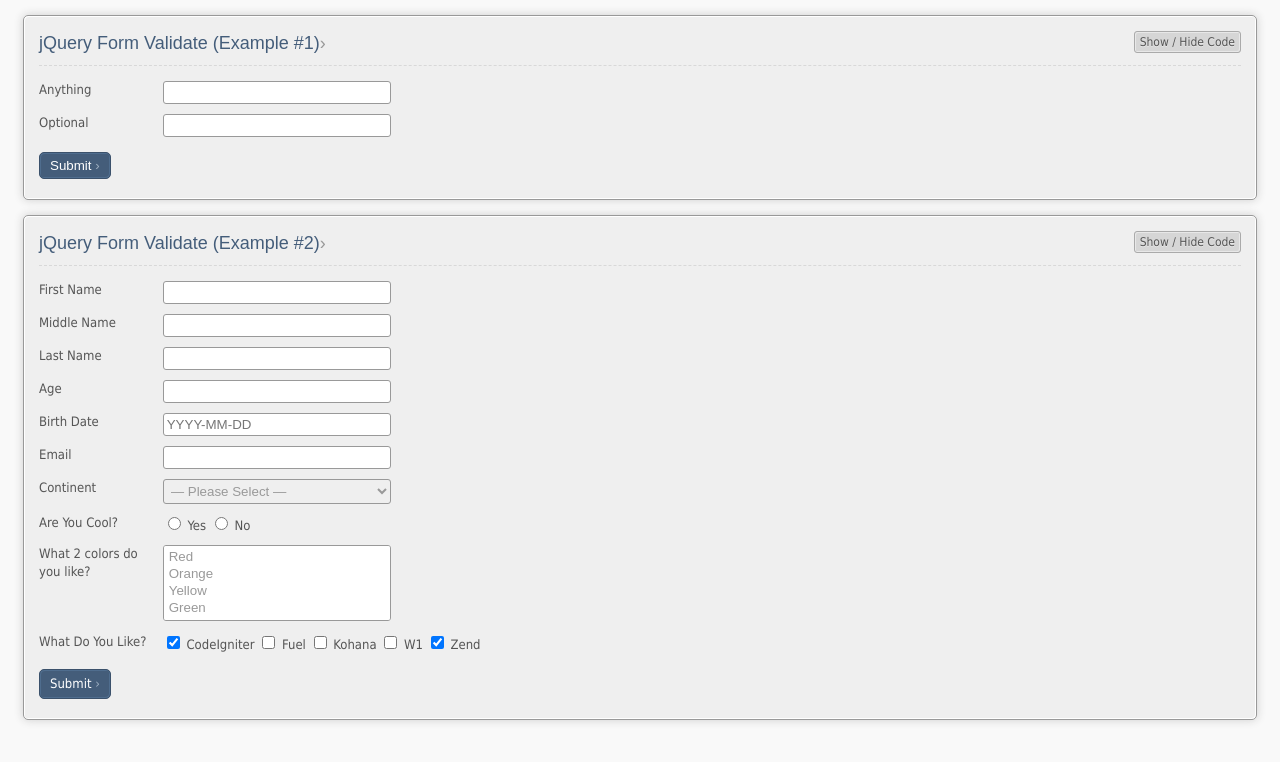
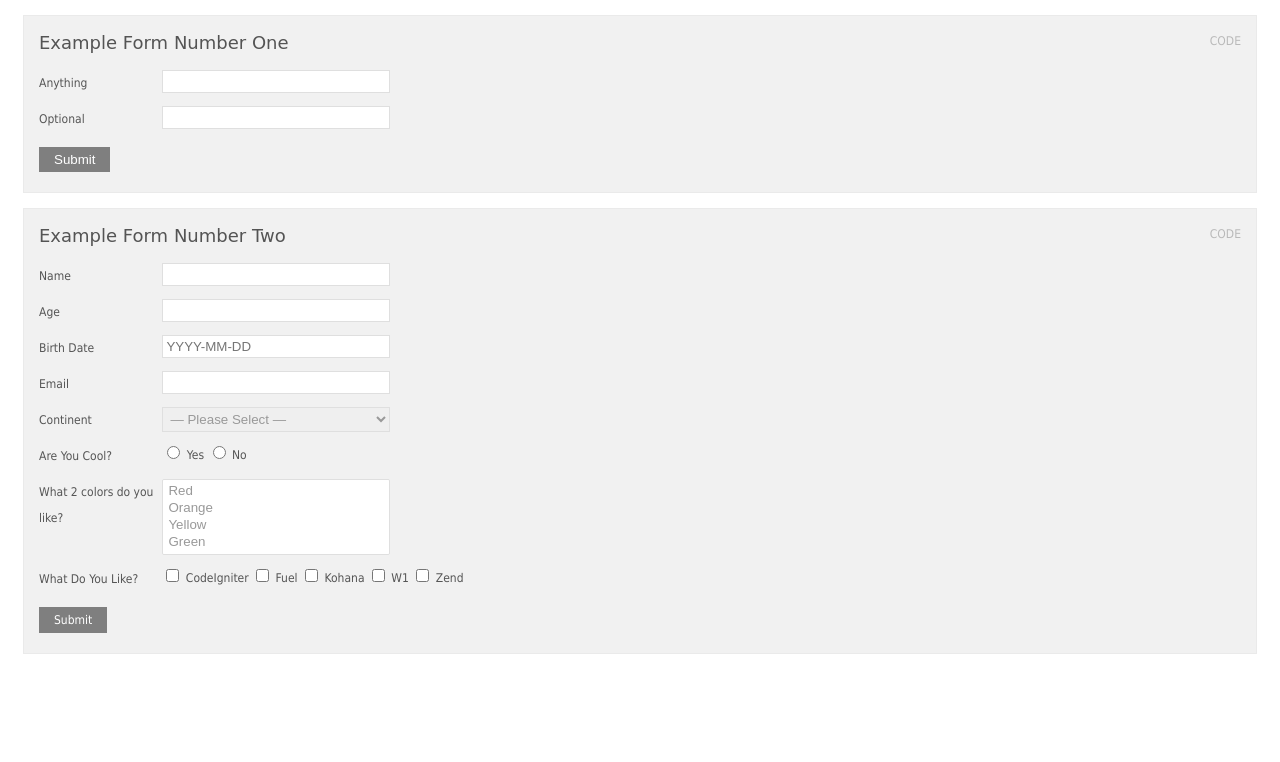
Before and after one commit to vmichnowicz/jquery.formvalidate, a website: page index.html in a window 1280 px wide. Drawn offline with nearby package versions, Linux system fonts and the light colour scheme.

Commit message:
Updated CSS of index.html

```diff
--- a/index.html
+++ b/index.html
@@ -19,7 +19,7 @@
 	<script type="text/javascript">
 		$(document).ready(function() {
 
-			// Validate form #1 on form submission
+			// Validate on form submission
 			$('#form_1').submit(function(e) {
 				e.preventDefault();
 				$(this).formvalidate({
@@ -30,7 +30,7 @@
 				});
 			});
 
-			// Validate form #2 when the submit button is clicked
+			// Validate when the submit button is clicked
 			$('#submit_2').click(function(e) {
 				e.preventDefault();
 
@@ -76,53 +76,40 @@
 
 	<style type="text/css">
 		html {
-			font: 13px/18px "Tahoma", "Verdana", "Arial", sans-serif;
-			color: #333;
-			background-color: #f9f9f9;
+			font: 12px/16px "Tahoma", "Verdana", "Arial", sans-serif;
+			color: #797979;
+			background-color: #fff;
 		}
 		fieldset {
 			padding: 0px 15px 5px 15px;
 			margin: 15px;
-			background-color: #efefef;
-			border: 1px solid #999;
-			border-radius: 5px;
-			box-shadow: 1px 1px 0px #fff inset, -1px -1px 0px #fff inset, 0px 0px 10px #cecece;
+			background-color: #f1f1f1;
+			border: 1px solid #eaeaea;
 		}
 		legend {
 			display: none;
 		}
 		h2 {
-			font: 18px/24px "Myriad Pro", sans-serif;
-			border-bottom: 1px dashed #d8d8d8;
-			color: #445d7a;
+			font: normal 18px/24px "DejaVu Sans", "Myriad Pro", sans-serif;
+			color: #545454;
 			margin: 15px 0px;
-			padding: 0px 0px 10px 0px;
-		}
-		h2 em {
-			font-style: normal;
-			color: #999;
+			padding: 0px;
 		}
 		h2 a {
 			float: right;
 			font: 12px/20px "Tahoma", "Verdana", "Arial", sans-serif;
-			color: #555;
-			background-color: #d6d6d6;
-			padding: 0px 5px;
-			border: 1px solid #aaa;
-			box-shadow: 1px 1px 0px #e8e8e8 inset, -1px -1px 0px #e8e8e8 inset;
-			text-shadow: 0px 1px 0px #e8e8e8;
+			color: #b9b9b9;
+			text-transform: uppercase;
 			text-decoration: none;
-			border-radius: 3px;
 		}
 		pre {
 			display: none;
 			margin: 10px 0px;
-			font: 12px/18px monospace;
-			color: #555;
-			background-color: #fff;
+			font: 11px/18px "DejaVu Sans Mono", monospace;
+			color: #fff;
+			background-color: #3e3e3e;
 			padding: 10px;
-			border: 1px solid #ddd;
-			border-radius: 3px;
+			border: 1px solid #313131;
 		}
 		fieldset > div {
 			margin: 10px 0px;
@@ -131,6 +118,7 @@
 			display: inline-block;
 			width: 120px;
 			vertical-align: top;
+			line-height: 26px;
 		}
 		label {
 			cursor: pointer;
@@ -139,17 +127,16 @@
 		input[type="text"],
 		select,
 		textarea {
-			border: 1px solid #999;
+			border: 1px solid #dfdfdf;
 			padding: 3px;
 			width: 220px;
 			color: #999;
-			border-radius: 3px;
 		}
 		select { width: 228px; }
 		input[type="text"]:focus,
 		select:focus,
 		textarea:focus {
-			border-color: #81aa47;
+			border-color: #dfdfdf;
 			color: #333;
 		}
 		span.error {
@@ -162,20 +149,14 @@
 			border-color: #95bc4b;
 		}
 		.submit {
-			background-color: #445d7a;
+			background-color: #7f7f7f;
 			color: #fff;
 			text-decoration: none;
-			padding: 5px 10px;
+			padding: 5px 15px;
 			margin: 5px 0px;
 			display: inline-block;
-			border: 1px solid #3b516b;
-			box-shadow: 1px 1px 0px #4f6d8e inset, -1px -1px 0px #4f6d8e inset;
-			border-radius: 5px;
 			cursor: pointer;
-		}
-		.submit em {
-			color: #9eafc1;
-			font-style: normal;
+			border: 0px solid transparent;
 		}
 	</style>
 
@@ -187,8 +168,8 @@
 
 	<form id="form_1" method="post" action="">
 		<fieldset>
-			<legend>jQuery Form Validate (Example #1)</legend>
-			<h2>jQuery Form Validate (Example #1)<em>&rsaquo;</em> <a href="#example_1">Show / Hide Code</a></h2>
+			<legend>Example Form Number One</legend>
+			<h2>Example Form Number One <a href="#example_1">Code</a></h2>
 			<div>
 				<label for="required">Anything</label>
 				<input type="text" id="required" name="required" title="Anything" class="trim required" maxlength="128" />
@@ -198,16 +179,17 @@
 				<input type="text" id="optional" name="optional" title="Optional" maxlength="128" />
 			</div>
 			<div>
-				<button type="submit" class="submit" id="submit_1">Submit <em>&rsaquo;</em></button>
+				<button type="submit" class="submit" id="submit_1">Submit</button>
 			</div>
 <pre id="example_1">
-// Validate form #1 on form submission
+// Validate on form submission
 $(&#39;#form_1&#39;).submit(function(e) {
 	e.preventDefault();
 	$(this).formvalidate({
 		onSuccess: function(O) {
 			alert(&#39;Form #1 is valid!&#39;);
-		}
+		},
+		language: &#39;de&#39;
 	});
 });</pre>
 		</fieldset>
@@ -215,19 +197,11 @@ $(&#39;#form_1&#39;).submit(function(e) {
 
 	<form id="form_2" method="post" action="">
 		<fieldset>
-			<legend>jQuery Form Validate (Example #2)</legend>
-			<h2>jQuery Form Validate (Example #2)<em>&rsaquo;</em> <a href="#example_2">Show / Hide Code</a></h2>
+			<legend>Example Form Number Two</legend>
+			<h2>Example Form Number Two <a href="#example_2">Code</a></h2>
 			<div>
-				<label for="first_name">First Name</label>
-				<input type="text" id="first_name" name="first_name" title="First Name" class="trim required min_length-5 max_length-128" maxlength="128" />
-			</div>
-			<div>
-				<label for="middle_name">Middle Name</label>
-				<input type="text" id="middle_name" name="middle_name" title="Middle Name" class="middle_name-walch" maxlength="128" />
-			</div>
-			<div>
-				<label for="last_name">Last Name</label>
-				<input type="text" id="last_name" name="last_name" title="Last Name" class="trim required min_length-5 max_length-128" maxlength="128" />
+				<label for="name">Name</label>
+				<input type="text" id="name" name="name" title="Name" class="trim required min_length-5 max_length-128" maxlength="128" />
 			</div>
 			<div>
 				<label for="age">Age</label>
@@ -276,39 +250,30 @@ $(&#39;#form_1&#39;).submit(function(e) {
 			</div>
 			<div>
 				<label>What Do You Like?</label>
-				<label><input type="checkbox" name="like[]" checked="checked" value="ci" title="What do you like?" class="required"/> CodeIgniter</label>
+				<label><input type="checkbox" name="like[]" value="ci" title="What do you like?" class="required"/> CodeIgniter</label>
 				<label><input type="checkbox" name="like[]" value="fuel" class="min_options-2 max_options-3" /> Fuel</label>
 				<label><input type="checkbox" name="like[]" value="kohana" /> Kohana</label>
 				<label><input type="checkbox" name="like[]" value="w1" /> W1</label>
-				<label><input type="checkbox" name="like[]" checked="checked" value="zend" /> Zend</label>
+				<label><input type="checkbox" name="like[]" value="zend" /> Zend</label>
 			</div>
 			<div>
-				<a href="javascript:void(0);" class="submit" id="submit_2">Submit <em>&rsaquo;</em></a>
+				<a href="javascript:void(0);" class="submit" id="submit_2">Submit</a>
 			</div>
 <pre id="example_2">
-// Validate form #2 when the submit button is clicked
+// Validate when the submit button is clicked
 $(&#39;#submit_2&#39;).click(function(e) {
 	e.preventDefault();
 
 	// From the anchor element find the closest form element
 	$(this).closest(&#39;form&#39;).formvalidate({
-		// Let&#39;s modiyfy a validation message and add a custom validation method
 		validations: {
-			// Modify error message
-			required: {
-				text: &#39;{0} is required (and error messages can be overwritten!).&#39;
-			},
 			// Add a custom validation
-			middle_name: {
-				text: &#39;Your {0} cannot be &quot;{2}&quot; because this is a custom validation method and I said so.&#39;,
-				func: function(input, params) {
-					return input.toLowerCase() === params[0].toLowerCase() ? false : true;
-				}
+			middle_name: function(input, params) {
+				return input.toLowerCase() === params[0].toLowerCase() ? false : true;
 			}
 		}
 	});
-});
-</pre>
+});</pre>
 		</fieldset>
 	</form>
 </div>
```
